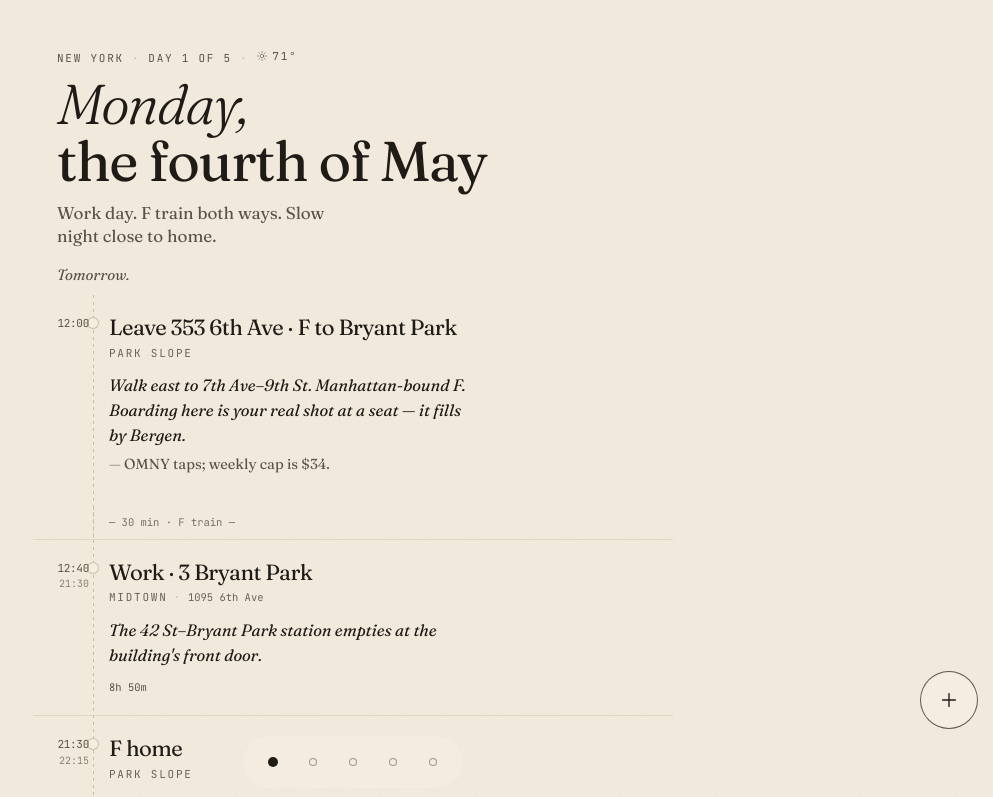
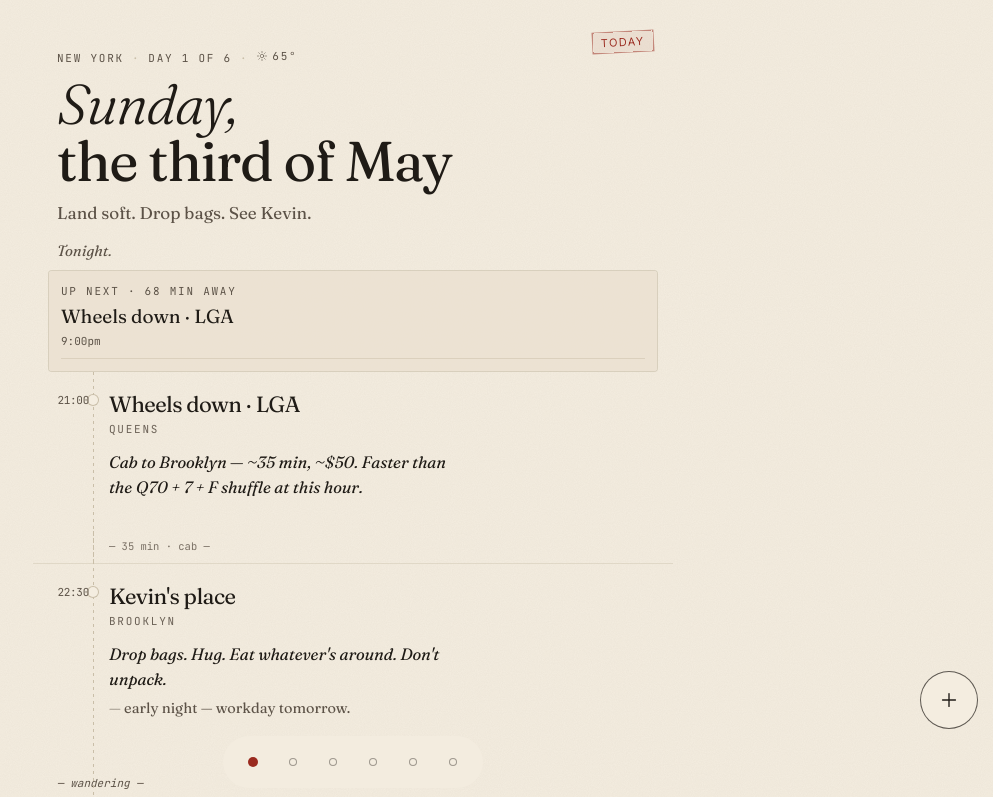
Before and after one commit to stephencoyner/NYC-Trip-App, a React (Vite) app: page / in a window 1280 px wide. Shown: the top 797 px of the page, without its empty margins (287-1280 px from the left). Built offline with nearby package versions, Linux system fonts and the light colour scheme.

Commit message:
Add Sunday May 3 as the first day · LGA arrival + Kevin's
Two stops: 17:00 wheels down at LGA, 18:30 Kevin's place. Trip is now
six days (May 3–8) instead of five. Day pips, masthead 'Day N of 6',
and the today detection all key off DAYS.length so they update
automatically.

```diff
--- a/src/data/itinerary.ts
+++ b/src/data/itinerary.ts
@@ -56,13 +56,46 @@ export type Day = {
 
 export const TRIP = {
   city: "New York",
-  startDate: "2026-05-04",
+  startDate: "2026-05-03",
   endDate: "2026-05-08",
   timezone: "America/New_York",
   title: "New York, in May",
 };
 
 export const DAYS: Day[] = [
+  // ─────────────────────────────────────────────
+  // SUNDAY · land + Kevin's
+  // ─────────────────────────────────────────────
+  {
+    id: "d0",
+    date: "2026-05-03",
+    weekday: "Sunday",
+    ordinal: "the third of May",
+    weather: { tempF: 65, description: "Mild, clear", glyph: "sun" },
+    subtitle: "Land soft. Drop bags. See Kevin.",
+    stops: [
+      {
+        id: "d0s1",
+        start: "2026-05-03T17:00",
+        title: "Wheels down · LGA",
+        neighborhood: "Queens",
+        kind: "transit",
+        note: "Cab to Brooklyn — ~35 min, ~$50. Faster than the Q70 + 7 + F shuffle at this hour.",
+        fromPrev: "—",
+      },
+      {
+        id: "d0s2",
+        start: "2026-05-03T18:30",
+        title: "Kevin's place",
+        neighborhood: "Brooklyn",
+        kind: "lodging",
+        note: "Drop bags. Hug. Eat whatever's around. Don't unpack.",
+        metaNote: "early night — workday tomorrow.",
+        fromPrev: "35 min · cab",
+      },
+    ],
+  },
+
   // ─────────────────────────────────────────────
   // MONDAY · work + Park Slope dinner
   // ─────────────────────────────────────────────
```
